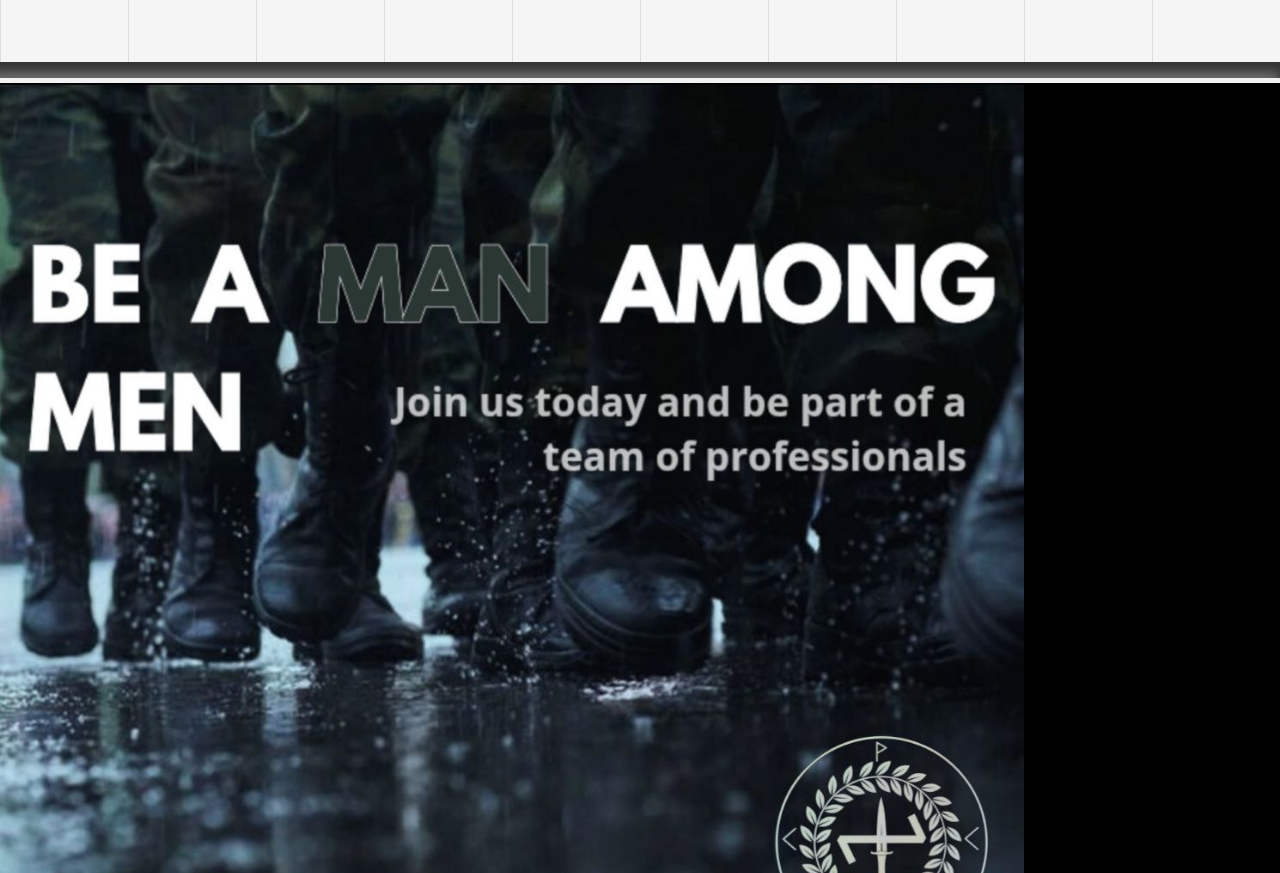
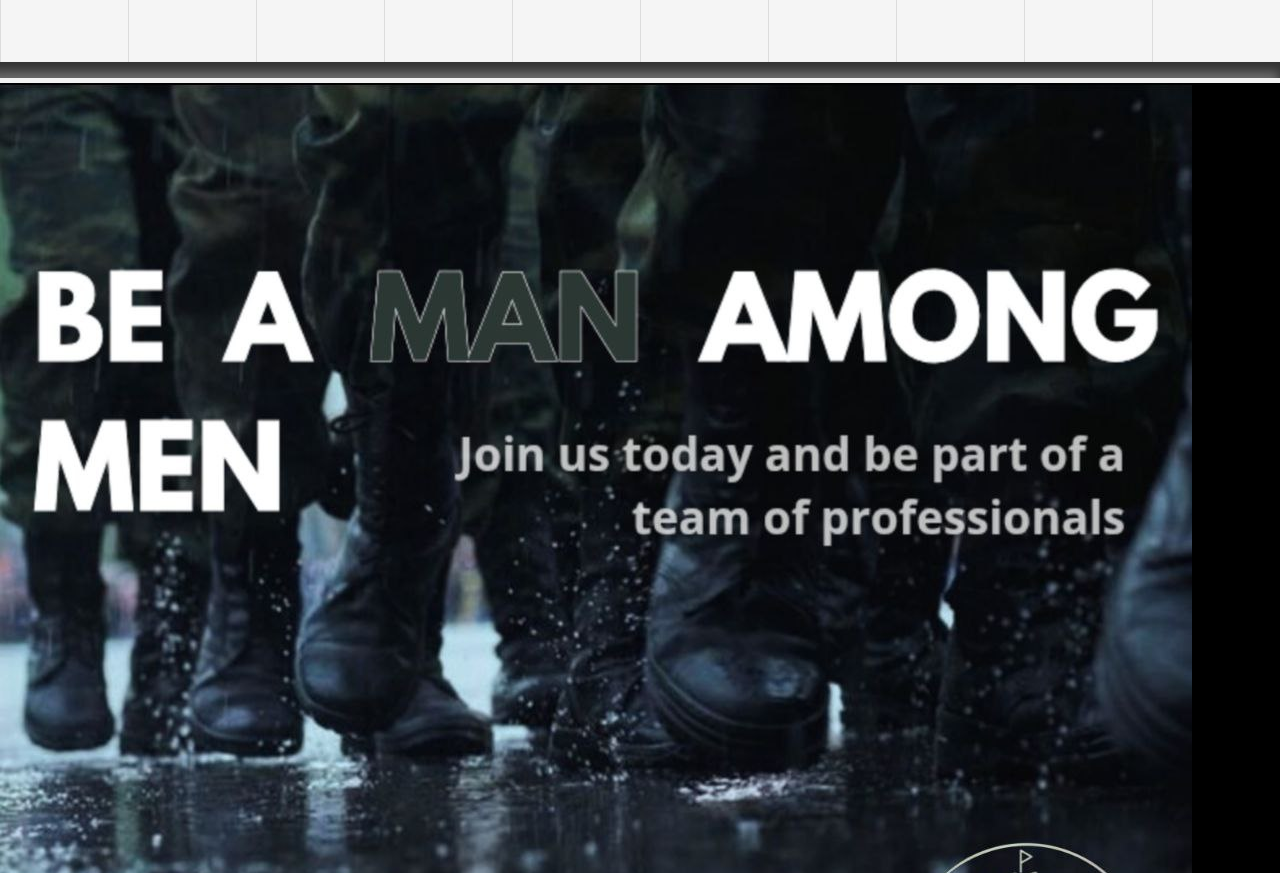
Before and after one commit to WolfCultTactical/wct.io, a website built with webpack: page index.html in a window 1280 px wide. Shown: the part 1927-2800 px from the top of the page. Built offline with nearby package versions, Linux system fonts and the light colour scheme.

Commit message:
Update style.css test

```diff
--- a/css/style.css
+++ b/css/style.css
@@ -390,7 +390,7 @@ header {
   display: block;
   height: 100vw;
   background-image: url('../img/Wctadv.JPG');
-  background-size: 80%;
+  background-size: stretch;
   background-repeat: no-repeat;
   background-color: #000000;
   border: 5px solid #f2f2f2;
```
